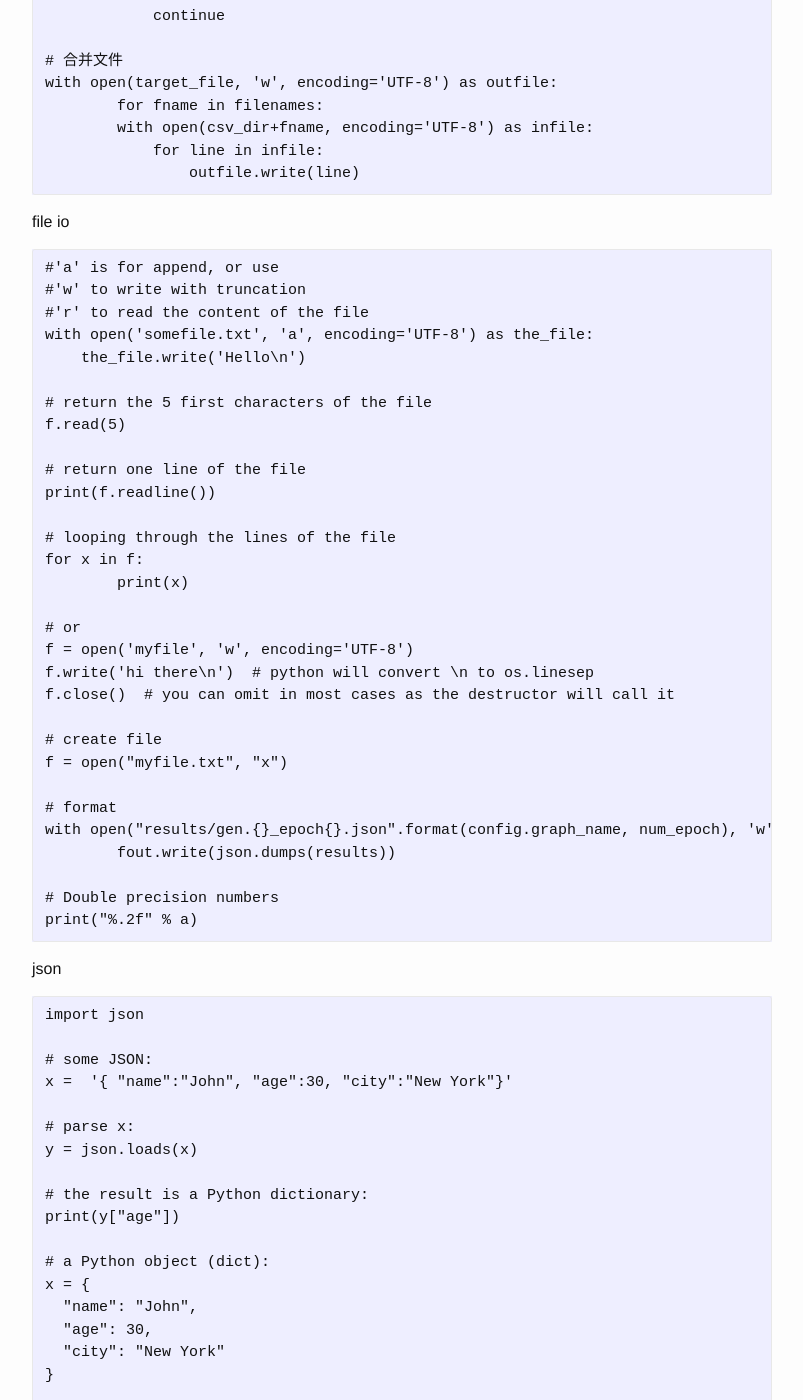
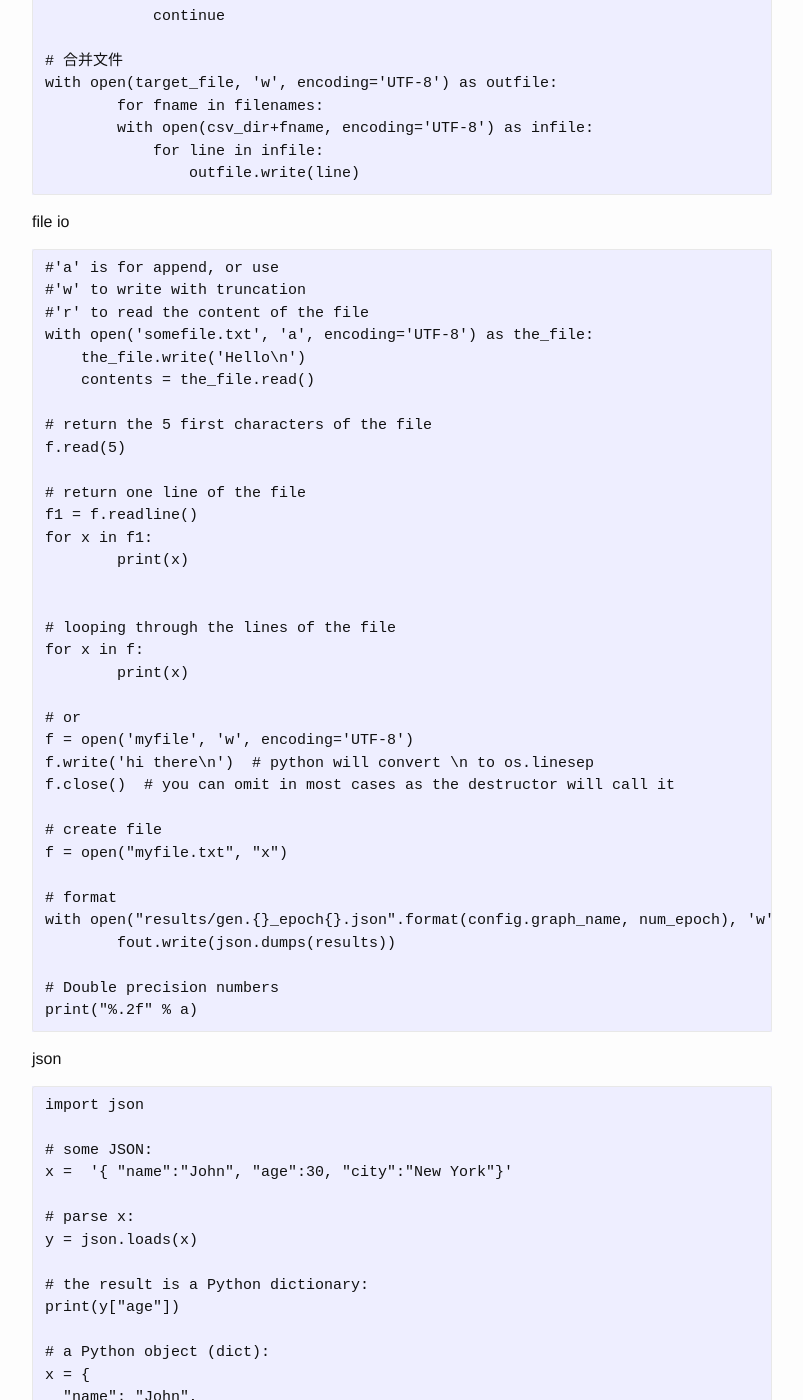
Before and after one commit to josephstalin117/josephstalin117.github.io, a Jekyll site: the page built from _posts/2017-08-10-python.markdown, in a window 1280 px wide and 1400 px high, scrolled down 11614 px. Shown: the whole window, without its empty margins (238-1041 px from the left). Built offline with Jekyll 4.4.1, drawn with Linux system fonts in a browser that asks for light colours.

Commit message:
update python file io

```diff
--- a/_posts/2016-05-03-mysql.markdown
+++ b/_posts/2016-05-03-mysql.markdown
@@ -119,8 +119,8 @@ SELECT * FROM test\G
 选取有限列
 SELECT * FROM test LIMIT n;
 
-显示表
-DESCRIBE  `table`;
+显示表结构
+DESC `table`;
 
 显示数据库
 SHOW DATABASES;
--- a/_posts/2017-08-10-python.markdown
+++ b/_posts/2017-08-10-python.markdown
@@ -557,12 +557,16 @@ file io
 #'r' to read the content of the file
 with open('somefile.txt', 'a', encoding='UTF-8') as the_file:
     the_file.write('Hello\n')
+    contents = the_file.read()
 
 # return the 5 first characters of the file
 f.read(5)
 
 # return one line of the file
-print(f.readline())
+f1 = f.readline()
+for x in f1:
+	print(x)
+
 
 # looping through the lines of the file
 for x in f:
```
Also changed, not shown: _posts/2016-07-03-vim.markdown (+9 -0 lines).
